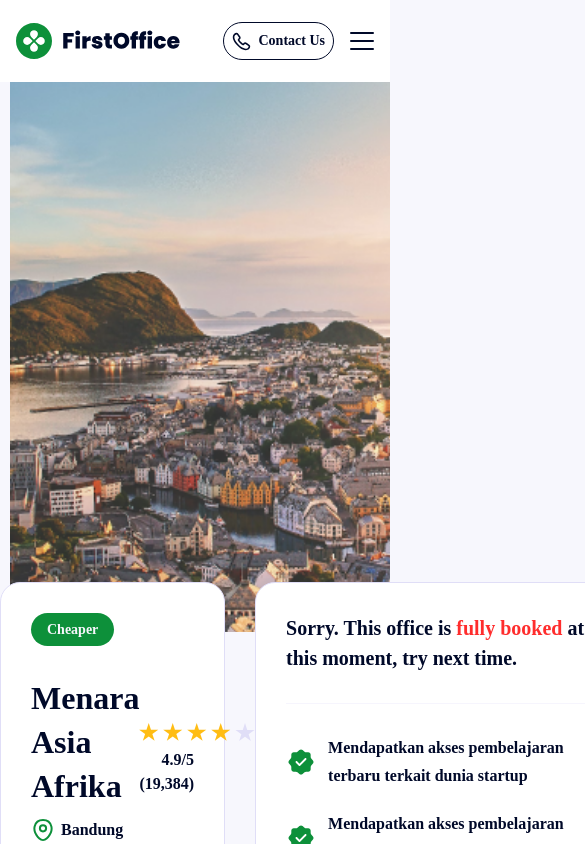
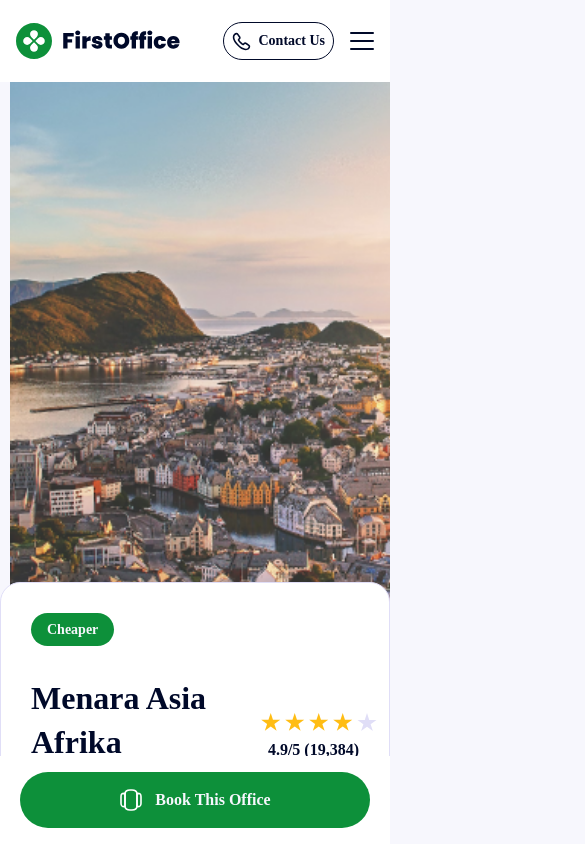
Before and after one commit to fadhillahrmdhn/KantorKu, a Next.js app: page /office/menara-asia-afrika in a window 390 px wide. Shown: the top 844 px of the page, 585 px wide, since content can reach past the window. Built offline with nearby package versions, Linux system fonts and the light colour scheme.

Commit message:
style: enhance OfficeSpaceDetailPage layout with responsive sidebar and booking button

```diff
--- a/src/app/(front)/office/[slug]/page.tsx
+++ b/src/app/(front)/office/[slug]/page.tsx
@@ -110,7 +110,9 @@ const OfficeSpaceDetailPage = async ({ params }: Props) => {
             </a>
           </div>
         </div>
-        <div className="w-[392px] flex flex-col shrink-0 gap-[30px]">
+
+        {/* Desktop Sidebar */}
+        <div className="hidden md:flex flex-col w-[392px] shrink-0 gap-[30px]">
           <div className="flex flex-col rounded-[20px] border border-[#E0DEF7] p-[30px] gap-[30px] bg-white">
             {office.isFullyBooked ? (
               <div>
@@ -193,15 +195,26 @@ const OfficeSpaceDetailPage = async ({ params }: Props) => {
                 </div>
                 <div className="flex items-center gap-3">
                   <Link href="#">
-                    <Image width={40} height={40} src="/assets/images/icons/call-green.svg"  alt="icon" />
+                    <Image width={40} height={40} src="/assets/images/icons/call-green.svg" alt="icon" />
                   </Link>
                   <Link href="#">
-                    <Image width={40} height={40} src="/assets/images/icons/chat-green.svg"  alt="icon" />
+                    <Image width={40} height={40} src="/assets/images/icons/chat-green.svg" alt="icon" />
                   </Link>
                 </div>
               </div>
             </div>
           </div>
+        </div>
+
+        <div className="md:hidden fixed bottom-0 w-full px-5 py-4 bg-white border-t border-[#E0DEF7] z-20">
+          <a
+            target="_blank"
+            href={`https://wa.me/${office.phone}?text=Hello, saya ingin booking kantor ${office.title}. detailnya https://localhost:3000/office/${office.slug}`}
+            className="flex items-center justify-center w-full rounded-full p-[16px_26px] gap-3 bg-[#0D903A] font-bold text-[#F7F7FD]"
+          >
+            <Image width={24} height={24} src="/assets/images/icons/slider-horizontal-white.svg" alt="icon" />
+            <span>Book This Office</span>
+          </a>
         </div>
       </section>
     </>
```
